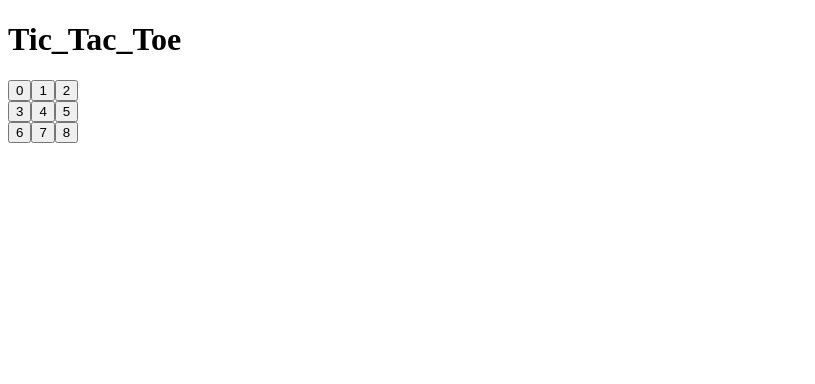
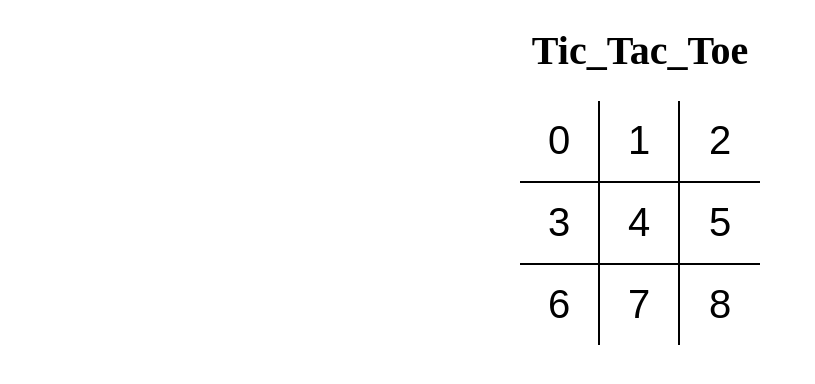
Before and after one commit to Sac6567/tictactoe, a React (Vite) app: page / in a window 1280 px wide. Shown: the top 384 px of the page, without its empty margins (0-815 px from the left). Built offline with nearby package versions, Linux system fonts and the light colour scheme.

Commit message:
added sass- styles

```diff
--- a/package.json
+++ b/package.json
@@ -17,6 +17,7 @@
   },
   "devDependencies": {
     "@types/react": "^18.0.17",
+    "azure-storage": "2.10.7",
     "babel-eslint": "^10.1.0",
     "babel-preset-nano-react-app": "^0.1.0",
     "eslint": "^8.22.0",
@@ -27,8 +28,8 @@
     "eslint-plugin-react": "^7.30.1",
     "prettier": "^2.7.1",
     "rimraf": "^3.0.2",
-    "vite": "^3.0.2",
-    "azure-storage": "2.10.7"
+    "sass": "^1.54.4",
+    "vite": "^3.0.2"
   },
   "babel": {
     "presets": [
--- a/src/App.jsx
+++ b/src/App.jsx
@@ -1,9 +1,10 @@
 import React from 'react';
 import Board from './components/Board';
+import './styles/root.scss';
 
 const App = () => {
   return (
-    <div>
+    <div className="app">
       <h1>Tic_Tac_Toe</h1>
       <Board />
     </div>
--- a/src/components/Board.jsx
+++ b/src/components/Board.jsx
@@ -3,18 +3,18 @@
 
 const Board = () => {
   return (
-    <div>
-      <div>
+    <div className="board">
+      <div className="board-row">
         <Square value={0} />
         <Square value={1} />
         <Square value={2} />
       </div>
-      <div>
+      <div className="board-row">
         <Square value={3} />
         <Square value={4} />
         <Square value={5} />
       </div>
-      <div>
+      <div className="board-row">
         <Square value={6} />
         <Square value={7} />
         <Square value={8} />
--- a/src/components/Square.jsx
+++ b/src/components/Square.jsx
@@ -1,7 +1,11 @@
 import React from 'react';
 
 const Square = ({ value }) => {
-  return <button type="button">{value}</button>;
+  return (
+    <button type="button" className="square">
+      {value}
+    </button>
+  );
 };
 
 export default Square;
--- /dev/null
+++ b/src/styles/root.scss
@@ -0,0 +1,43 @@
+body {
+  padding: 0;
+  margin: 0;
+}
+
+button {
+  background: none;
+  border: none;
+  outline: none;
+  &:hover {
+    cursor: pointer;
+  }
+}
+
+.app {
+  font-size: 20px;
+  display: flex;
+  flex-direction: column;
+  align-items: center;
+}
+
+.board {
+  .board-row {
+    display: flex;
+    flex-direction: row;
+    border-bottom: 2px solid #000;
+    &:last-child {
+      border-bottom: none;
+    }
+    .square {
+      width: 80px;
+      height: 80px;
+      border-right: 2px solid #000;
+      font-size: 2.5rem;
+      padding: 0;
+      overflow: hidden;
+      transition: all 0.2s;
+      &:last-child {
+        border-right: none;
+      }
+    }
+  }
+}
```
Also changed, not shown: 1 other file (tests, documents, lock files or other folders).
